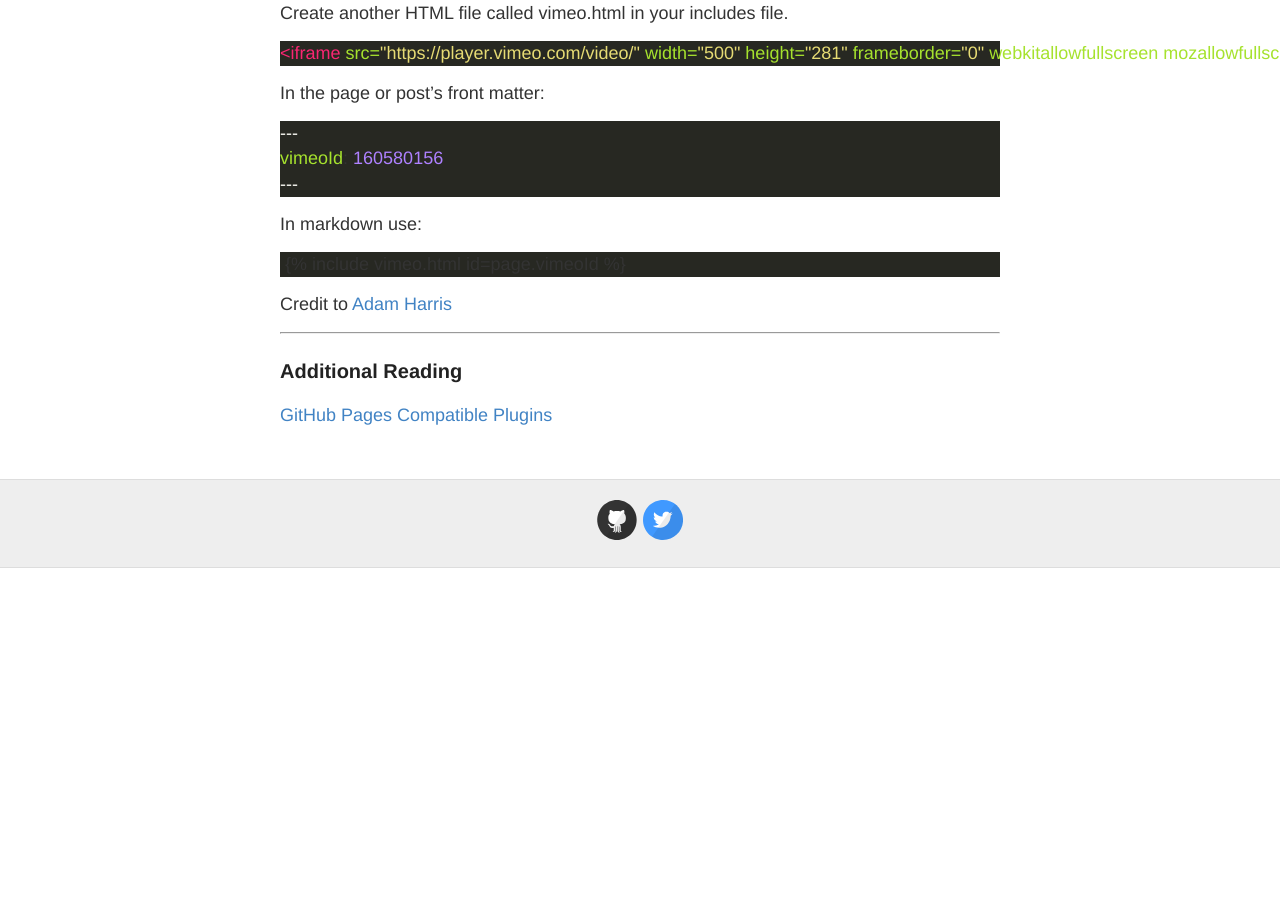
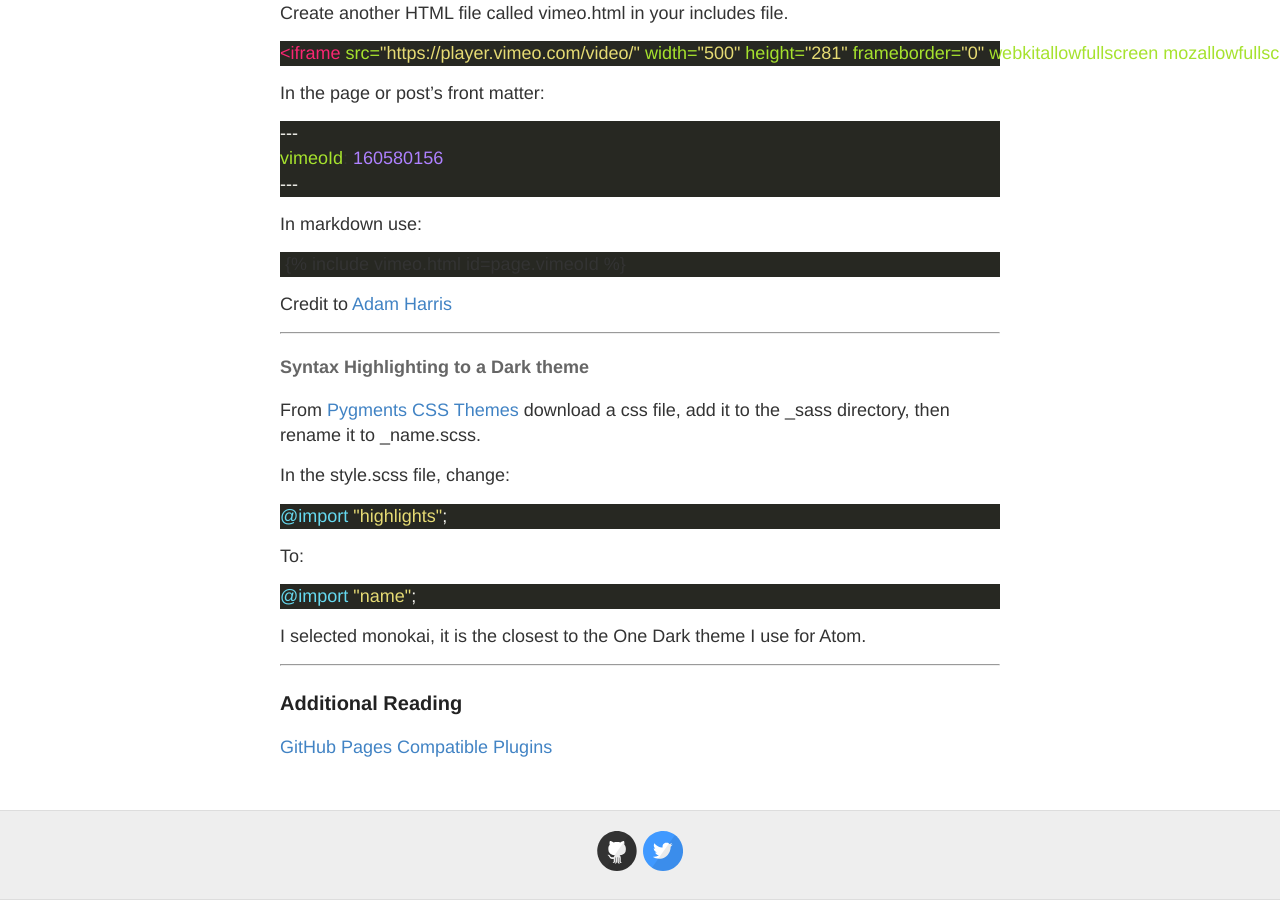
Before and after one commit to gnfrazier/gnfrazier.github.io, a Jekyll site: the page built from changes.md, in a window 1280 px wide and 900 px high, scrolled down 1172 px. Built offline with Jekyll 4.4.1, drawn with Linux system fonts in a browser that asks for light colours; before the commit the page ends 1740 px from its top, so only the background shows below that.

Commit message:
Add syntax hightlight css changes to changes.md.

````diff
--- a/changes.md
+++ b/changes.md
@@ -8,41 +8,49 @@ vimeoId: 160580156
 
 [Jekyllnow](https://github.com/barryclark/jekyll-now "GitHub - Jekyllnow") is a popular theme for Jekyll and GitHub pages. I like it because of its simplicity and sparse default layout. Here are the customizations I have applied.
 
-***
+* * *
 
 #### Center
+
 Center an image or block of text.
 HTML to use inside markdown
-``` html
+
+```html
 <div class="img_center">
 Item to center
 </div>
 ```
 
 Add to style.scss
-``` css
+
+```css
 .img_center{
   text-align: center;
 }
 ```
 
-Append to the existing Kramdown block of _config.yml
-``` yaml
+Append to the existing Kramdown block of \_config.yml
+
+```yaml
 kramdown:
   parse_block_html: true
 ```
 
 Requisite [stackoverflow](https://stackoverflow.com/questions/39021630/kramdown-how-can-i-set-the-location-of-the-image "stackoverflow - kramdown how can I..") reference.
 
-***
+* * *
+
 #### Embed Videos
 
 **YouTube**
 Create a HTML file called youtube.html in your includes file.
+
 ```html
 <iframe width="560" height="315" src="https://www.youtube.com/embed/{{ include.id }}" frameborder="0" allowfullscreen></iframe>
 ```
+
 In the page or post's front matter:
+
 ```markdown
 ---
 youtubeId: 2MsN8gpT6jY
@@ -53,14 +61,16 @@ In the body where you want the video use:
 
 {% highlight html %} {% raw %} {% include youtube.html id=page.youtubeId %} {% endraw %} {% endhighlight %}
 
-
 **Vimeo**
 Create another HTML file called vimeo.html in your includes file.
-``` html
+
+```html
 <iframe src="https://player.vimeo.com/video/{{ include.id }}" width="500" height="281" frameborder="0" webkitallowfullscreen mozallowfullscreen allowfullscreen></iframe>
 ```
+
 In the page or post's front matter:
-``` markdown
+
+```markdown
 ---
 vimeoId: 160580156
 ---
@@ -72,6 +82,28 @@ In markdown use:
 
 Credit to [Adam Harris](http://www.adamwadeharris.com/how-to-easily-embed-youtube-videos-in-jekyll-sites-without-a-plugin/ "AdamWadeHarris.com - how to easily embed...")
 
-***
+* * *
+
+#### Syntax Highlighting to a Dark theme
+
+From [Pygments CSS Themes](http://jwarby.github.io/jekyll-pygments-themes/languages/python.html "GitHub - Jwarby Pygments Themes") download a css file, add it to the \_sass directory, then rename it to \_name.scss.
+
+In the style.scss file, change:
+
+```css
+@import "highlights";
+```
+
+To:
+
+```css
+@import "name";
+```
+
+I selected monokai, it is the closest to the One Dark theme I use for Atom.
+
+* * *
+
 ### Additional Reading
+
 [GitHub Pages Compatible Plugins](https://help.github.com/articles/configuring-jekyll-plugins/ "GitHub Help - Configuring Jekyll Plugins")
````
Also changed, not shown: _posts/2018-1-16-why-jekyll.md (+6 -6 lines), _posts/2018-1-20-tracking-changes.md (+11 -13 lines).
